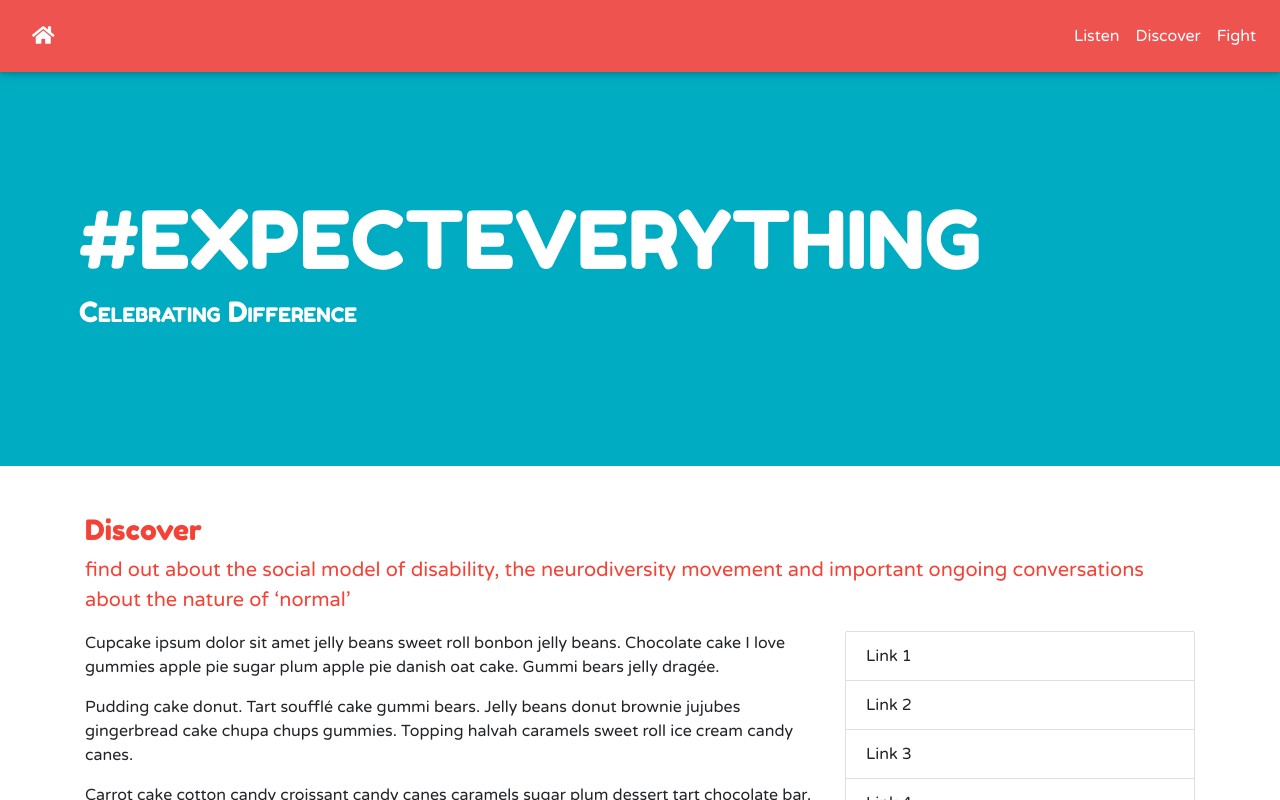
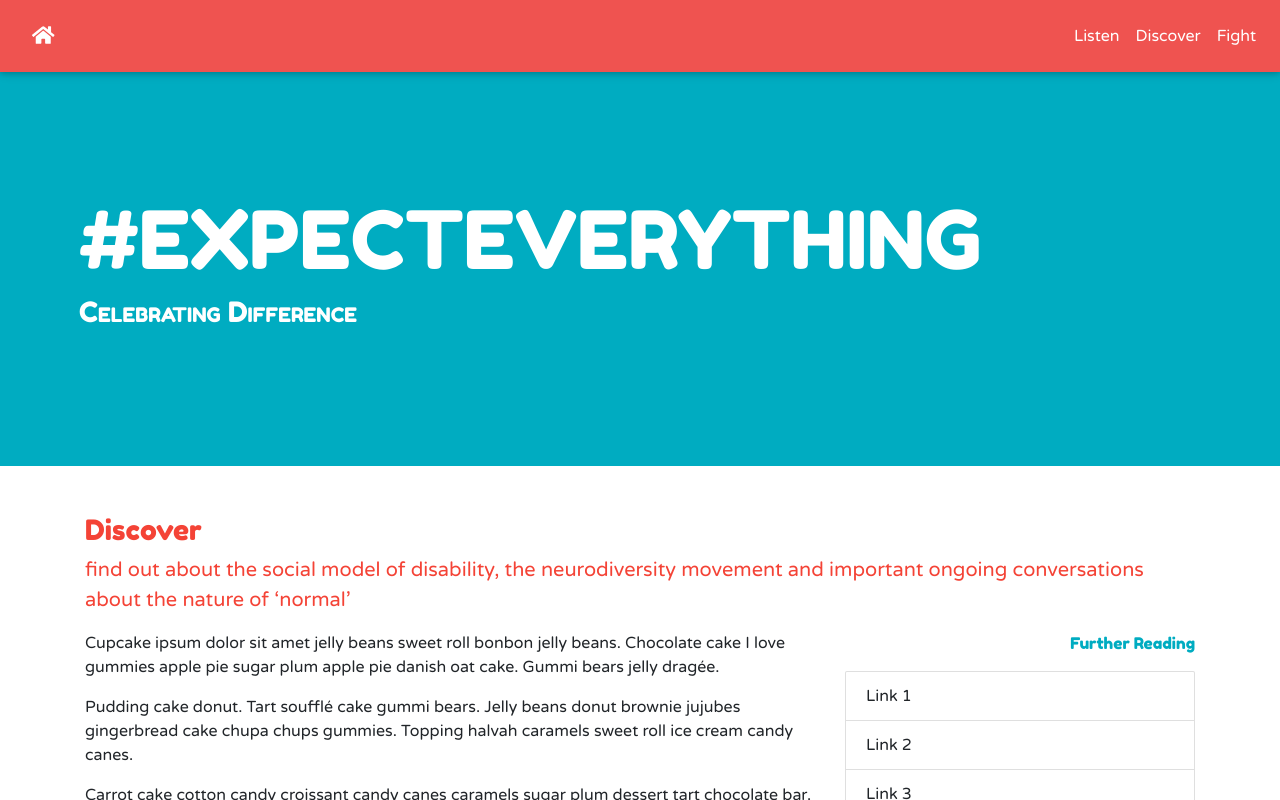
Before and after one commit to hannahchristie/expecteverything, a React (Create React App) app: page /discover in a window 1280 px wide. Shown: the top 800 px of the page. Built offline with nearby package versions, Linux system fonts and the light colour scheme.

Commit message:
Add further reading headers

```diff
--- a/package.json
+++ b/package.json
@@ -1,6 +1,6 @@
 {
   "name": "alternative-information-pack",
-  "homepage": "http://hannahchristie.github.io/expecteverything",
+  "homepage": "http://hannahchristie.github.io/expecteverything/",
   "version": "0.1.0",
   "private": true,
   "dependencies": {
--- a/src/Discover.js
+++ b/src/Discover.js
@@ -35,6 +35,9 @@ class Discover extends Component {
                   chocolate bar. Cotton candy sweet roll chupa chups halvah halvah gummies muffin I love.</p>
               </MDBCol>
               <MDBCol size="4">
+                <div className="text-right">
+                  <p className="fancy-font text-right dark-cyan-text">Further Reading</p>
+                </div>
                 <MDBListGroup>
                   <MDBListGroupItem>Link 1</MDBListGroupItem>
                   <MDBListGroupItem>Link 2</MDBListGroupItem>
--- a/src/Listen.js
+++ b/src/Listen.js
@@ -31,6 +31,9 @@ class Listen extends Component {
               chocolate bar. Cotton candy sweet roll chupa chups halvah halvah gummies muffin I love.</p>
           </MDBCol>
           <MDBCol size="4">
+            <div className="text-right">
+              <p className="fancy-font text-right dark-cyan-text">Further Reading</p>
+            </div>
             <MDBListGroup>
               <MDBListGroupItem>Link 1</MDBListGroupItem>
               <MDBListGroupItem>Link 2</MDBListGroupItem>
```
